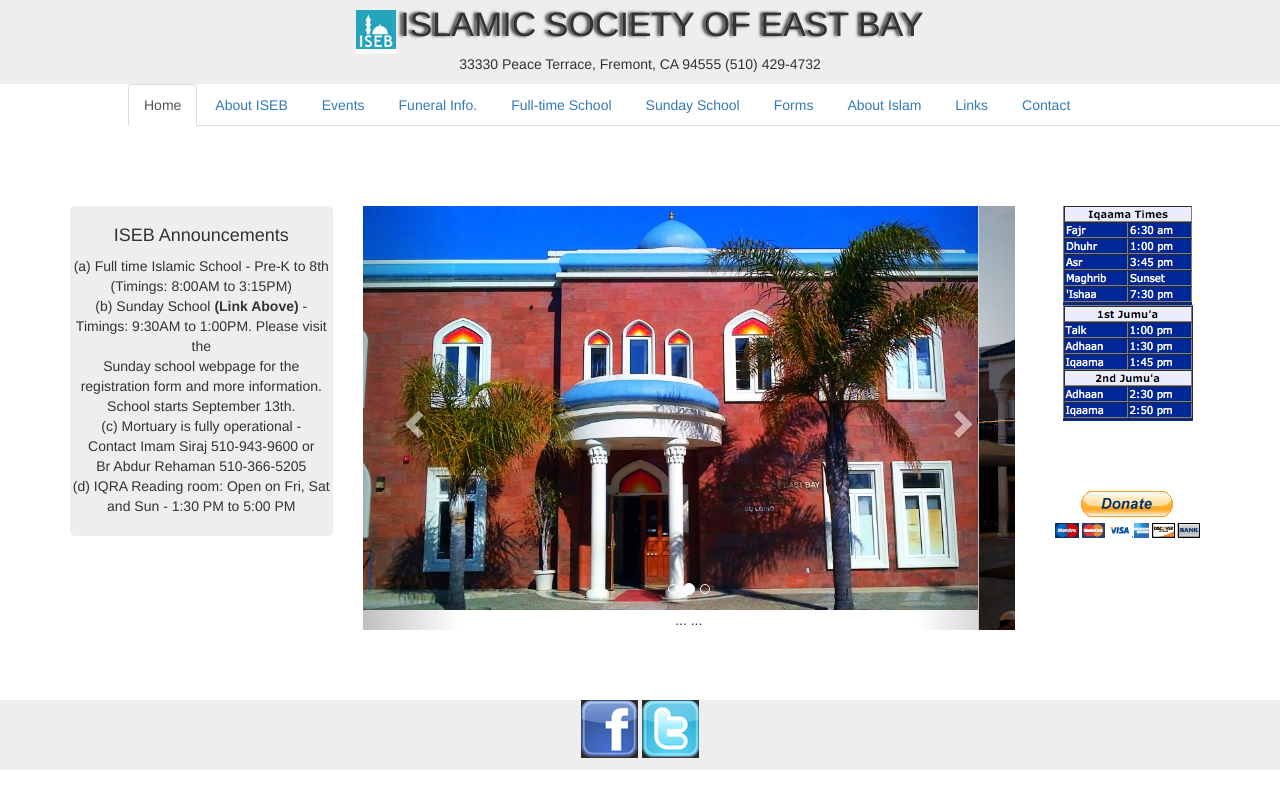
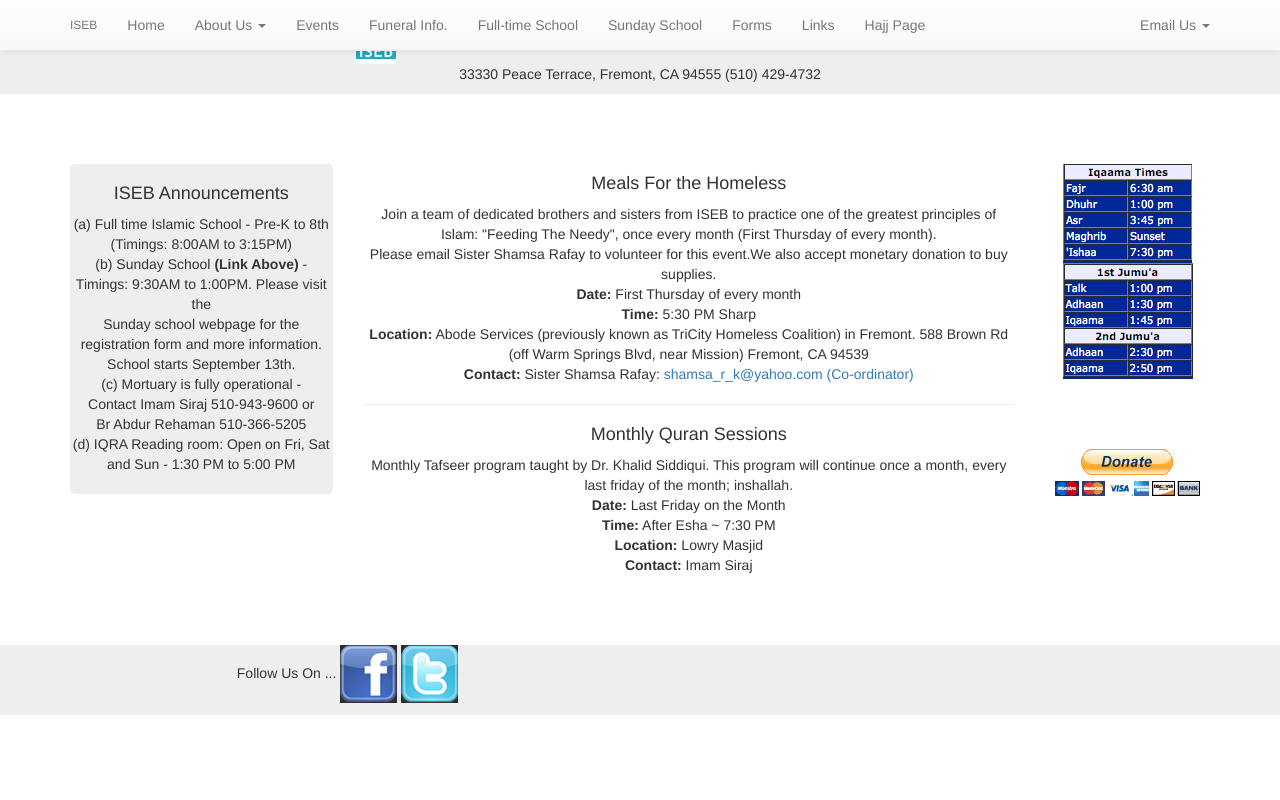
Before and after one commit to MarvelMoe/Mosquerepo, a plain HTML site: page index.html in a window 1280 px wide. Drawn offline with nearby package versions, Linux system fonts and the light colour scheme.

Commit message:
Changed the Nav Bar

```diff
--- a/index.html
+++ b/index.html
@@ -7,6 +7,10 @@
 
 <link rel="stylesheet" type="text/css" href="css/bootstrap.css">
 
+<link rel="shortcut icon" href="IMG/favicon.ico">
+
+<link href='https://fonts.googleapis.com/css?family=Bangers' rel='stylesheet' type='text/css'>
+
 <link rel="stylesheet" href="https://maxcdn.bootstrapcdn.com/bootstrap/3.3.6/css/bootstrap.min.css">
 <link rel="stylesheet" href="https://maxcdn.bootstrapcdn.com/bootstrap/3.3.6/css/bootstrap-theme.min.css">
 <script src="https://ajax.googleapis.com/ajax/libs/jquery/1.11.3/jquery.min.js"></script>
@@ -14,84 +18,108 @@
 
 
 	<title>
-		Mosque Project
+		ISEB Community Center
 	</title>
 
 </head>
 
 <body>
-  <div class="title">
-  <img src="IMG/logo.jpg"> <span> ISLAMIC SOCIETY OF EAST BAY</span> <br>
-  33330 Peace Terrace, Fremont, CA 94555 (510) 429-4732
+
+
+
+<div>
+
+  <!-- Nav tabs -->
+<nav class="navbar navbar-default navbar-fixed-top">
+      <div class="container">
+        <div class="navbar-header">
+          <button type="button" class="navbar-toggle collapsed" data-toggle="collapse" data-target="#navbar" aria-expanded="false" aria-controls="navbar">
+            <span class="sr-only">Toggle navigation</span>
+            <span class="icon-bar"></span>
+            <span class="icon-bar"></span>
+            <span class="icon-bar"></span>
+          </button>
+          <a class="navbar-brand"class="active" href="#" style="font-size:12px" id="top">ISEB</a>
+        </div>
+        <div id="navbar" class="navbar-collapse collapse">
+          <ul class="nav navbar-nav">
+
+            <li ><a href="#">Home</a></li>
+
+
+             <li class="dropdown">
+              <a href="#" class="dropdown-toggle" data-toggle="dropdown" role="button" aria-haspopup="true" aria-expanded="false">About Us <span class="caret"></span></a>
+
+              <ul class="dropdown-menu">
+                <li><a href=" http://www.iseb.org/about_iseb.shtml">Mission Statement</a></li>
+                <li><a href="http://www.iseb.org/directions.shtml">Directions</a></li>
+                <li><a href="http://www.iseb.org/meetings.shtml">Meetings</a></li>
+                <li role="separator" class="divider"></li>
+
+                <li><a href="http://www.iseb.org/contacts.shtml">Contact Info</a></li>
+
+
+              </ul>
+            </li>
+
+            <li><a href="http://www.iseb.org/events.shtml">Events</a></li>
+
+              <li><a href=" http://www.iseb.org/funeral.shtml">Funeral Info.</a></li>
+
+                 <li><a href="http://www.peaceterrace.org/">Full-time School</a></li>
+
+                     <li><a href="http://www.iseb.org/sundayschool/index.html">Sunday School </a></li>
+
+                         <li><a href="http://www.iseb.org/forms.shtml">Forms</a></li>
+
+                            <li><a href="http://www.iseb.org/about_islam.shtml">Links</a></li>
+
+                              <li><a href="http://www.mec1.org/hajj/en/">Hajj Page</a></li>
+
+
+          </ul>
+
+          <ul class="nav navbar-nav navbar-right">
 
 
 
 
-</div>
+             <li class="dropdown">
+              <a href="#" class="dropdown-toggle" data-toggle="dropdown" role="button" aria-haspopup="true" aria-expanded="false">Email Us <span class="caret"></span></a>
 
-<div>
+              <ul class="dropdown-menu">
+                <li><a href="mailto:board2012@iseb.org">For Board Questions </a></li>
 
-  <!-- Nav tabs -->
-  <ul class="nav nav-tabs" role="tablist">
-    <li role="presentation" class="active"><a href="#home" aria-controls="home" role="tab" data-toggle="tab">Home</a></li>
-    <li role="presentation"><a href="#aboutISEB" aria-controls="profile" role="tab" data-toggle="tab">About ISEB</a></li>
-    <li role="presentation"><a href="#events" aria-controls="messages" role="tab" data-toggle="tab">Events</a></li>
-    <li role="presentation"><a href="#funeral" aria-controls="settings" role="tab" data-toggle="tab">Funeral Info.</a></li>
-    <li role="presentation"><a href="#full" aria-controls="links" role="tab" data-toggle="tab">Full-time School</a></li>
-    <li role="presentation"><a href="#sunday" aria-controls="messages" role="tab" data-toggle="tab">Sunday School</a></li>
-    <li role="presentation"><a href="#forms" aria-controls="settings" role="tab" data-toggle="tab">Forms</a></li>
-    <li role="presentation"><a href="#aboutIslam" aria-controls="links" role="tab" data-toggle="tab">About Islam</a></li>
-     <li role="presentation"><a href="#links" aria-controls="links" role="tab" data-toggle="tab">   Links</a></li>
-
-   <li role="presentation"><a href="#contact" aria-controls="links" role="tab" data-toggle="tab">   Contact</a></li>
+                <li> <a href="mailto:admin@iseb.org">For General Questions</a></li>
 
 
 
 
-  </ul>
+
+              </ul>
+
+          </ul>
+        </div><!--/.nav-collapse -->
+      </div>
+    </nav>
+
 
   <!-- Tab panes -->
   <div class="tab-content">
     <div role="tabpanel" class="tab-pane fade in active" id="home">
     </div>
 
-    <div role="tabpanel" class="tab-pane fade" id="aboutISEB">  <a href=" http://www.iseb.org/about_iseb.shtml">Our Mission Statement and Goals</a></div>
-
-
-
-
-    <div role="tabpanel" class="tab-pane fade" id="events"><a href=" #">Complete List of Events Coming Soon!</a>
-    </div>
-
-     <div role="tabpanel" class="tab-pane fade" id="funeral"><a href=" http://www.iseb.org/funeral.shtml">Funeral Info.</a>
-    </div>
-
-
-     <div role="tabpanel" class="tab-pane fade" id="full"><a href="http://www.peaceterrace.org/">Full-time School Website</a>
-    </div>
-
-        <div role="tabpanel" class="tab-pane fade" id="sunday"><a href="http://www.iseb.org/sundayschool/index.html">Sunday School Website</a>
-    </div>
-
-     <div role="tabpanel" class="tab-pane fade" id="forms"><a href="http://www.iseb.org/forms.shtml">Forms</a>
-    </div>
-
-
-
-      <div role="tabpanel" class="tab-pane fade" id="aboutIslam">
-        <a href="http://www.iseb.org/about_islam.shtml">Here are some Articles and Websites about Islam</a>
-      </div>
-
-     <div role="tabpanel" class="tab-pane fade" id="links"><a href="http://www.iseb.org/links.shtml">Some useful links on the internet</a>
-    </div>
-
-     <div role="tabpanel" class="tab-pane fade" id="contact"><a href="mailto:board2012@iseb.org">For ISEB questions click here </a> <br>
-     <a href="mailto:admin@iseb.org">For Website questions click here </a>
-    </div>
 
 
 
   </div>
+</div>
+
+  <div class="title">
+  <img src="IMG/logo.jpg"> <span> ISLAMIC SOCIETY OF EAST BAY</span> <br>
+  33330 Peace Terrace, Fremont, CA 94555 (510) 429-4732
+
+
 </div>
 
 
@@ -115,61 +143,61 @@
 
     <div class="col-xs-12 col-sm-5 col-md-6 col-lg-7" style="background-color:#FFF">
        <div class="bs-grid">
-       <div id="carousel-example-generic" class="carousel slide" data-ride="carousel">
-  <!-- Indicators -->
-  <ol class="carousel-indicators">
-    <li data-target="#carousel-example-generic" data-slide-to="0" class="active"></li>
-    <li data-target="#carousel-example-generic" data-slide-to="1"></li>
-    <li data-target="#carousel-example-generic" data-slide-to="4"></li>
-  </ol>
 
-  <!-- Wrapper for slides -->
-  <div class="carousel-inner" role="listbox">
+        <div id="homeless">
 
-    <div class="item active">
-      <img src="IMG/mosque.png" alt="...">
-      <div class="carousel-caption">
-        ...
-      </div>
-    </div>
-    <div class="item">
-      <img src="IMG/mosque2.png" alt="...">
-      <div class="carousel-caption">
-        ...
-      </div>
-    </div>
-    ...
-    <div class="item">
-      <img src="IMG/mosque3.png" alt="...">
-      <div class="carousel-caption">
-        ...
-      </div>
-    </div>
-    ...
-  </div>
+<h4>Meals For the Homeless </h4>
+Join a team of dedicated brothers and sisters from ISEB to practice one of the greatest principles of Islam: "Feeding The Needy", once every month (First Thursday of every month). <br>
 
-   <a class="left carousel-control" href="#carousel-example-generic" role="button" data-slide="prev">
-      <span class="glyphicon glyphicon-chevron-left" aria-hidden="true"></span>
-      <span class="sr-only">Previous</span>
-    </a>
-    <a class="right carousel-control" href="#carousel-example-generic" role="button" data-slide="next">
-      <span class="glyphicon glyphicon-chevron-right" aria-hidden="true"></span>
-      <span class="sr-only">Next</span>
-    </a>
-</div>
+Please email Sister Shamsa Rafay to volunteer for this event.We also accept monetary donation to buy supplies.
+ <br>
+
+<strong>Date:</strong> First Thursday of every month<br>
+
+<strong>Time:</strong> 5:30 PM Sharp
+<br>
+
+<strong>Location:</strong> Abode Services (previously known as TriCity Homeless Coalition) in Fremont.
+588 Brown Rd (off Warm Springs Blvd, near Mission) Fremont, CA 94539 <br>
+<strong>Contact:</strong> Sister Shamsa Rafay:
+<a href="mailto:shamsa_r_k@yahoo.com">shamsa_r_k@yahoo.com (Co-ordinator)</a>
+
+         </div>
+         <hr>
 
 
+        <div id="monthly">
+
+<h4>Monthly Quran Sessions </h4>
+Monthly Tafseer program taught by Dr. Khalid Siddiqui.
+This program will continue once a month, every last friday of the month; inshallah. <br>
+
+
+<strong>Date:</strong> Last Friday on the Month <br>
+
+<strong>Time:</strong> After Esha ~ 7:30 PM
+<br>
+
+<strong>Location:</strong> Lowry Masjid <br>
+<strong>Contact:</strong>  Imam Siraj
+
          </div>
+
     </div>
-
+  </div>
 
     <div class="col-xs-6 col-sm-3 col-md-3 col-lg-2">
         <div class="bs-grid">
+
        <img src="IMG/blue.png">
+       <br>
 
        <img src="IMG/blue2.png">
          </div>
+
+         <div id="paypal">
          <a href="https://www.paypal.com/us/cgi-bin/webscr?cmd=_flow&SESSION=9hZweU0cSkY-sW2WpGS1Xb618Xd-LiEZ8NiPdMY-WN995vUHTSVC3fIe1w8&dispatch=50a222a57771920b6a3d7b606239e4d529b525e0b7e69bf0224adecfb0124e9b61f737ba21b081984719ecfa9a8ffe80733a1a700ced90ae">  <img src="IMG/donate.png"></a>
+          </div>
 
     </div>
 
@@ -183,14 +211,21 @@
 </div>
 
 <footer>
-<div class="container-fluid">
+<div class="container">
 
   <div class="row">
-    <div class="col-xs-12">
-  <a href="https://www.facebook.com/Islamic-Society-Of-East-Bay-Jamia-Masjid-897379190315058/info"><img src="img/face.png"></a>
+
+    <div class="col-xs-6">
+    <span id="follow">Follow Us On ...</span>
+    <a href="https://www.facebook.com/Islamic-Society-Of-East-Bay-Jamia-Masjid-897379190315058/info">
+  <img src="img/face.png"></a>
+
     <a href="twitter.com"><img src="img/tweet.png"></a>
 
 
+
+
+    </div>
   </div>
 </div>
 
```
